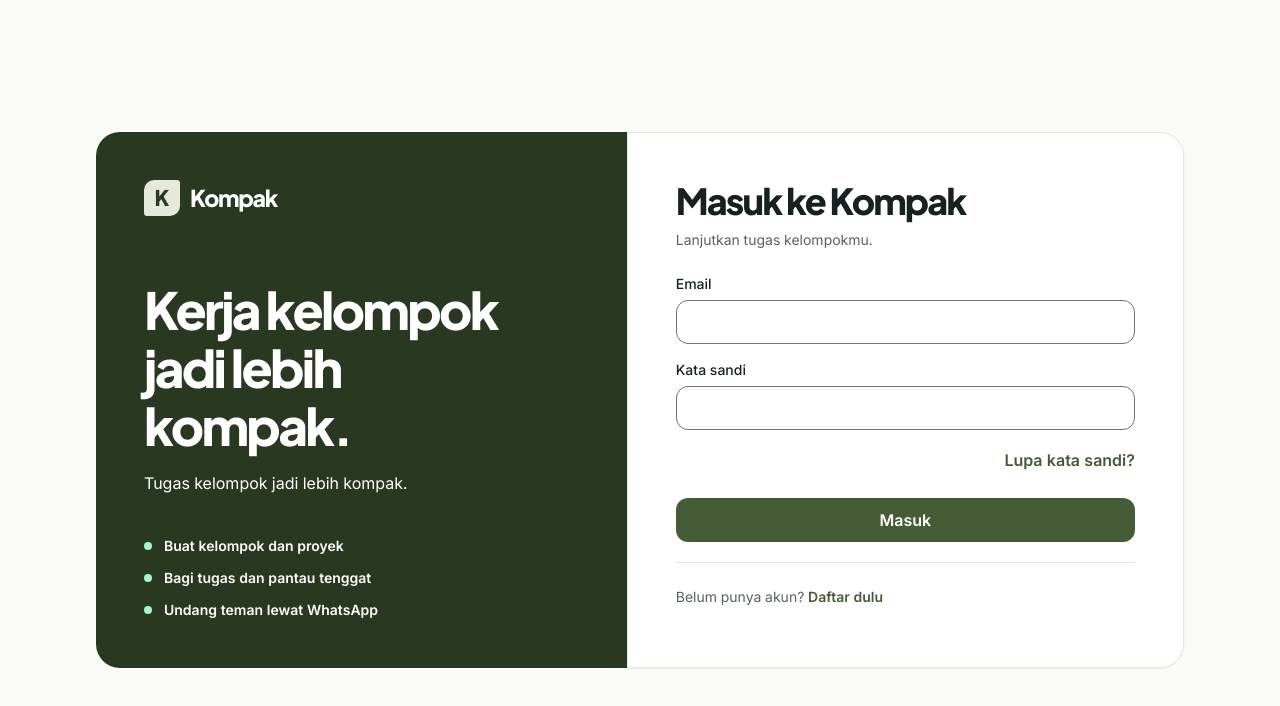
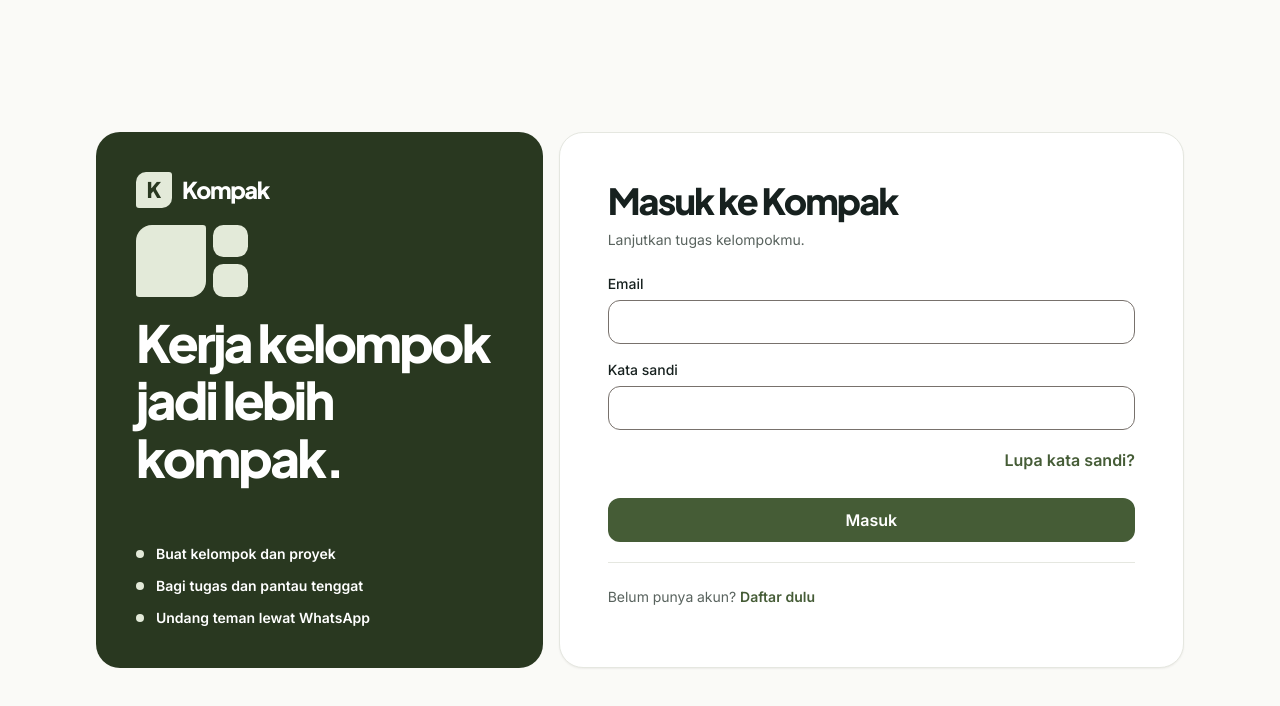
Before and after one commit to bryansiagian/kompak, a Next.js app in the folder apps/web/: page /login in a window 1280 px wide. Shown: the top 706 px of the page. Built offline with nearby package versions, Linux system fonts and the light colour scheme; no server answers.

Commit message:
style(auth): redesign authentication experience

```diff
--- a/apps/web/src/features/auth/auth-card.tsx
+++ b/apps/web/src/features/auth/auth-card.tsx
@@ -23,16 +23,19 @@ export function AuthCard({ title, subtitle, children, footer }: AuthCardProps) {
   const design = useTranslations('redesign');
 
   return (
-    <main className="mx-auto grid min-h-dvh w-full max-w-6xl content-center gap-6 px-4 py-8 sm:px-8 lg:grid-cols-[1fr_1.05fr] lg:items-stretch lg:gap-0">
-      <aside className="auth-jacket relative isolate overflow-hidden rounded-3xl bg-brand-ink p-5 text-white sm:p-8 lg:flex lg:flex-col lg:justify-between lg:rounded-r-none lg:p-12">
+    <main className="mx-auto grid min-h-dvh w-full max-w-6xl content-center gap-3 px-4 py-8 sm:px-8 lg:grid-cols-[minmax(0,5fr)_minmax(0,7fr)] lg:items-stretch lg:gap-4">
+      <aside className="auth-jacket relative isolate overflow-hidden rounded-3xl bg-brand-ink p-5 text-white sm:p-8 lg:flex lg:flex-col lg:justify-between lg:rounded-3xl lg:p-10">
         <Brand />
-        <div className="mt-4 lg:mt-16">
+        <div aria-hidden="true" className="auth-symbol hidden">
+          <i />
+          <i />
+          <i />
+        </div>
+        <div className="hidden lg:block">
           <p className="display-heading hidden max-w-sm lg:block">
             {design('authHeading')}
           </p>
-          <p className="max-w-sm text-sm lg:mt-4 lg:text-base">
-            {t('tagline')}
-          </p>
+          <p className="sr-only">{t('tagline')}</p>
         </div>
         <ul className="mt-10 hidden space-y-3 text-sm font-semibold lg:block">
           {[design('authGroups'), design('authTasks'), design('authShare')].map(
@@ -40,7 +43,7 @@ export function AuthCard({ title, subtitle, children, footer }: AuthCardProps) {
               <li key={item} className="flex items-center gap-3">
                 <span
                   aria-hidden="true"
-                  className="size-2 rounded-full bg-emerald-200"
+                  className="size-2 rounded-full bg-brand-tint"
                 />
                 {item}
               </li>
@@ -48,7 +51,7 @@ export function AuthCard({ title, subtitle, children, footer }: AuthCardProps) {
           )}
         </ul>
       </aside>
-      <div className="rounded-3xl border border-divider bg-surface p-5 shadow-panel sm:p-8 lg:rounded-l-none lg:p-12">
+      <div className="rounded-3xl border border-divider bg-surface p-5 shadow-panel sm:p-8 lg:rounded-3xl lg:p-12">
         <h1 className="display-heading wrap-anywhere">{title}</h1>
         <p className="mt-2 text-sm text-muted-foreground">{subtitle}</p>
         <div className="mt-6">{children}</div>
--- a/apps/web/src/features/auth/guest-only.tsx
+++ b/apps/web/src/features/auth/guest-only.tsx
@@ -14,7 +14,7 @@ export function GuestOnly({ children }: { children: ReactNode }) {
   useEffect(() => {
     if (user) {
       // Tujuan disimpan oleh halaman undangan; dibersihkan di sana setelah tiba.
-      router.replace(peekNextPath() ?? '/');
+      router.replace(peekNextPath() ?? '/groups');
     }
   }, [user, router]);
 
--- a/apps/web/src/features/auth/register-details-step.tsx
+++ b/apps/web/src/features/auth/register-details-step.tsx
@@ -129,7 +129,7 @@ export function RegisterDetailsStep({
         </Button>
         {resendError ? <FormAlert>{resendError}</FormAlert> : null}
         {resend.isSuccess && secondsLeft > 0 ? (
-          <p role="status" className="text-center text-sm text-emerald-700">
+          <p role="status" className="text-center text-sm text-primary">
             {t('code.resent')}
           </p>
         ) : null}
--- a/apps/web/src/features/auth/reset-password-step.tsx
+++ b/apps/web/src/features/auth/reset-password-step.tsx
@@ -119,7 +119,7 @@ export function ResetPasswordStep({
         </Button>
         {resendError ? <FormAlert>{resendError}</FormAlert> : null}
         {resend.isSuccess && secondsLeft > 0 ? (
-          <p role="status" className="text-center text-sm text-emerald-700">
+          <p role="status" className="text-center text-sm text-primary">
             {t('code.resent')}
           </p>
         ) : null}
```
